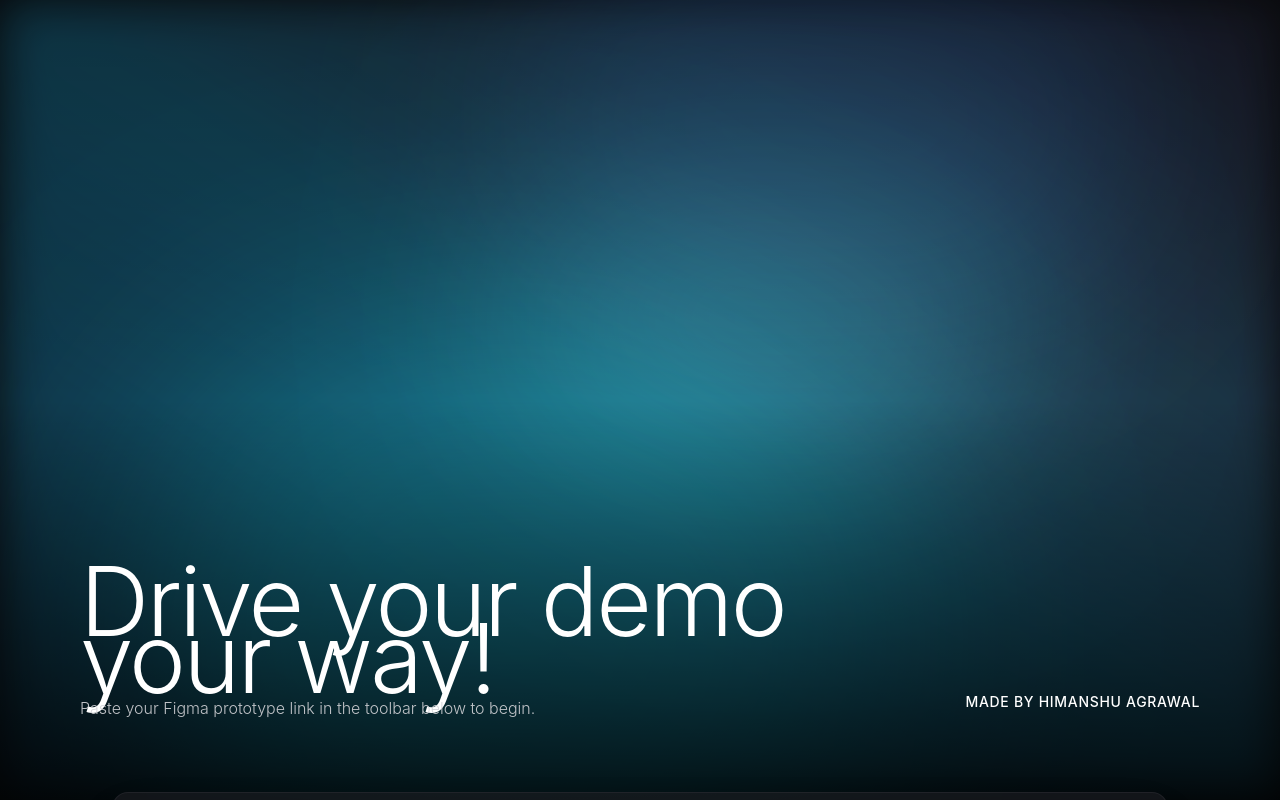
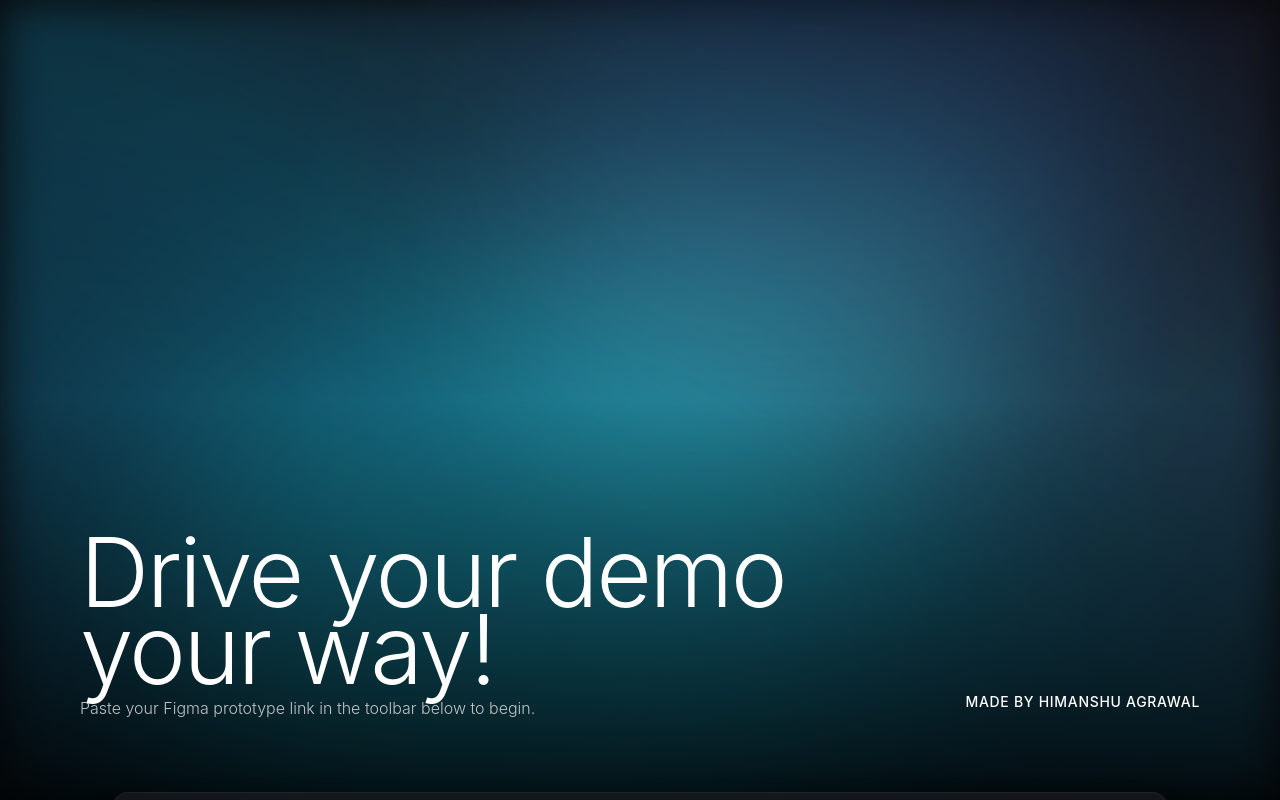
Before and after one commit to designerhimanshu/Figma-presentation-wrapper, a React (Vite) app: page / in a window 1280 px wide. Built offline with nearby package versions, Linux system fonts and the light colour scheme.

Commit message:
Adjust landing page title line height to 30 percent reduction

```diff
--- a/src/components/FigmaIframe.tsx
+++ b/src/components/FigmaIframe.tsx
@@ -26,7 +26,7 @@ export const FigmaIframe: React.FC<FigmaIframeProps> = ({ figmaUrl, viewMode, ac
           <div className="flex justify-between items-end w-full">
             {/* Left aligned main text */}
             <div className="max-w-4xl">
-              <h1 className="text-6xl md:text-8xl font-light text-white mb-2 leading-[0.6] tracking-tight">
+              <h1 className="text-6xl md:text-8xl font-light text-white mb-2 leading-[0.8] tracking-tight">
                 Drive your demo<br />your way!
               </h1>
               <p className="text-sm md:text-base text-zinc-300 font-light max-w-2xl opacity-90">
```
Also changed, not shown: 1 other file (tests, documents, lock files or other folders).
